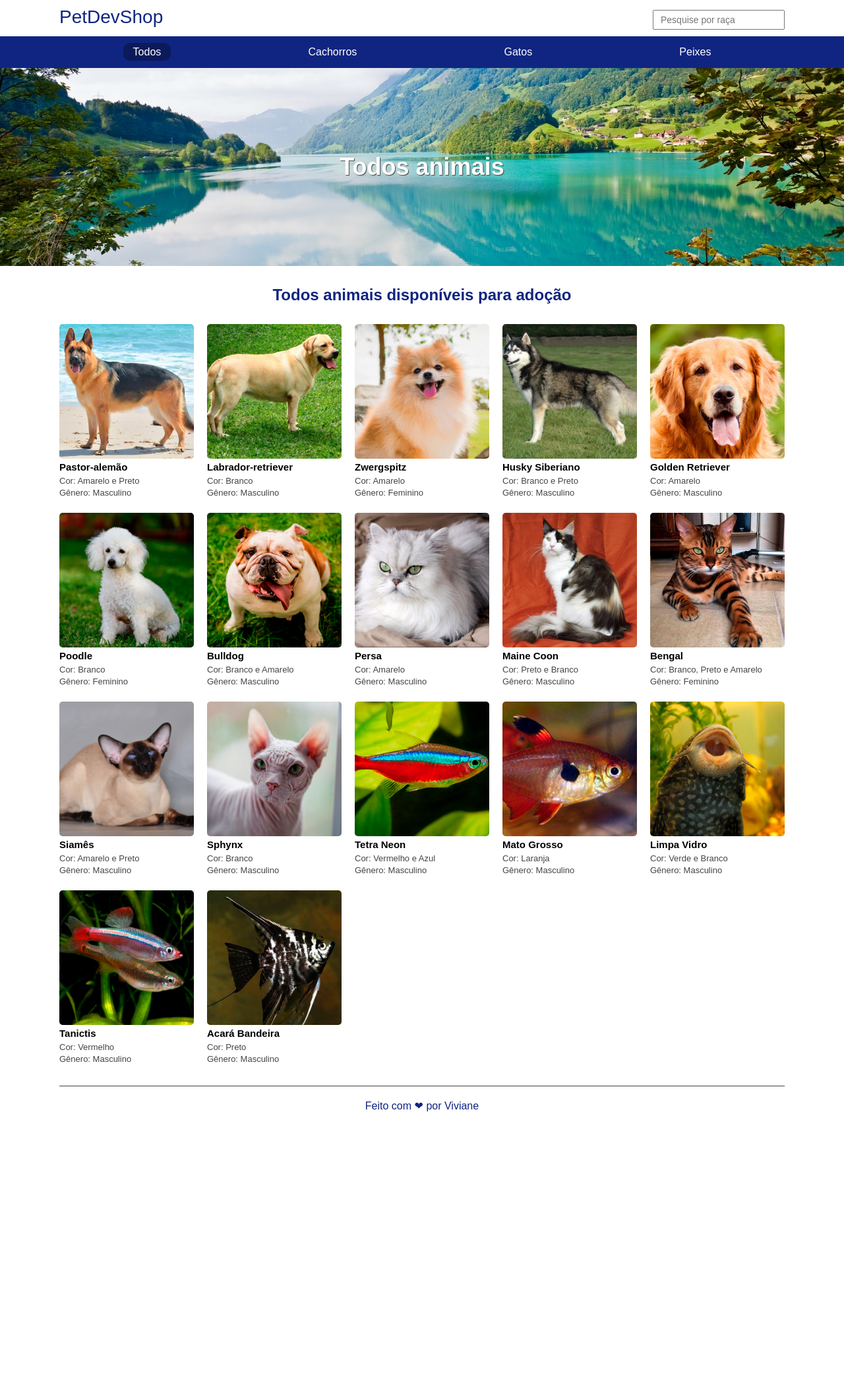
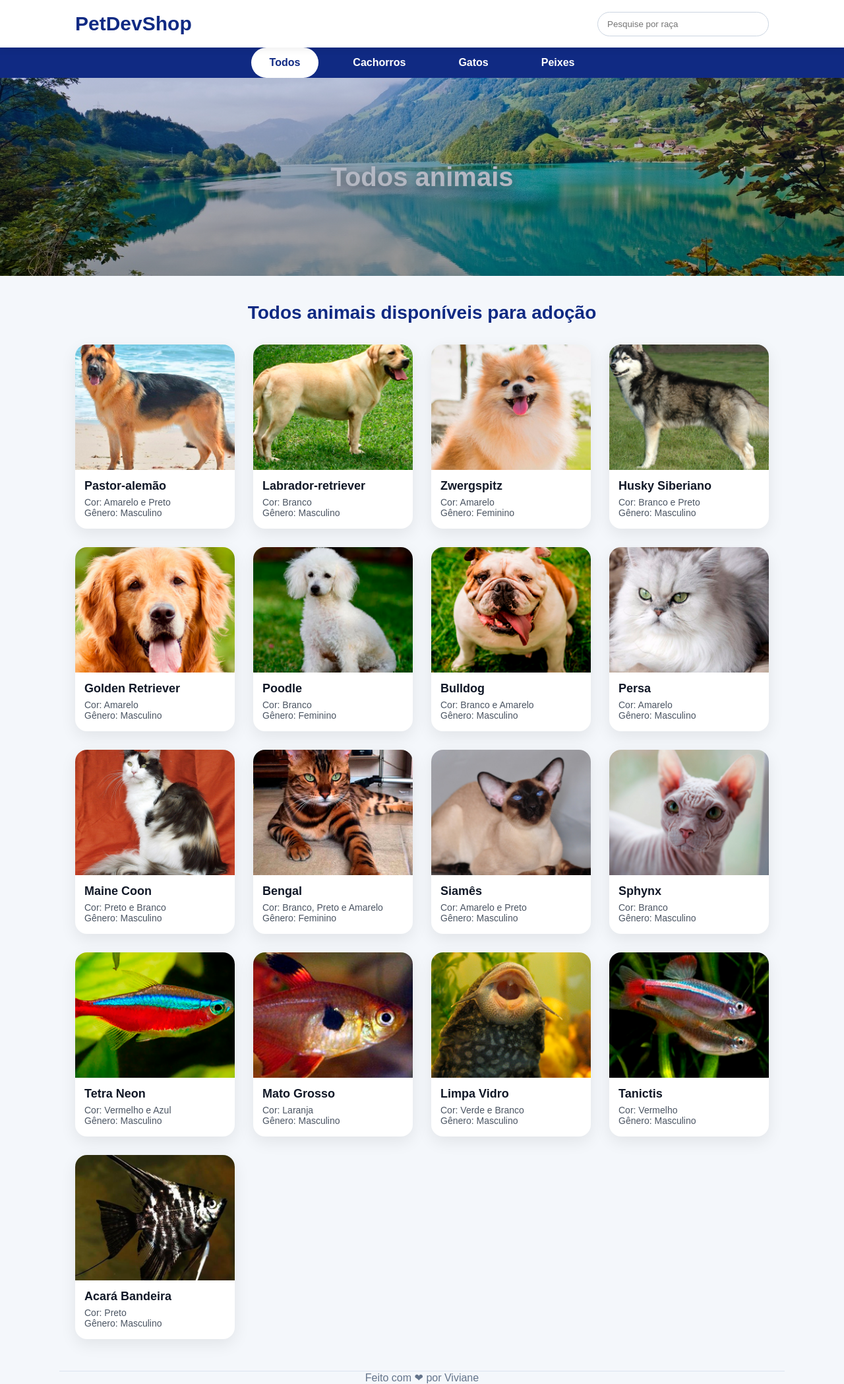
Before and after one commit to vivianeaguiarc/projeto_canil, a Node server app: page / in a window 1280 px wide. Shown: the whole page at 66% size. Before the commit the page ends 1684 px from the top, so only its background shows below. Run offline with Node 20, Linux system fonts and the light colour scheme.

Commit message:
feat: atualizando estilos

```diff
--- a/public/css/style.css
+++ b/public/css/style.css
@@ -1,162 +1,206 @@
-:root {
-    --pagebg: #FFF;
-    --main: #102581;
-    --bglink: rgba(0, 0, 0, 0.3);
-    --darkbg: #FFF;
-    --lightbg: #000;
-    --lighter: #444;
+* {
+  box-sizing: border-box;
 }
 
-* {
-    margin: 0;
-    padding: 0;
+body {
+  margin: 0;
+  font-family: Arial, Helvetica, sans-serif;
+  background: #f4f7fb;
+  color: #1f2937;
 }
-body {
-    font-family: Arial, Helvetica, sans-serif;
-    background-color: var(--pagebg);
+
+.container {
+  max-width: 1100px;
+  margin: 0 auto;
+  padding: 0 24px;
 }
-.container {
-    max-width: 1100px;
-    padding: 0 20px;
-    margin: auto;
+
+header {
+  background: #ffffff;
+  box-shadow: 0 2px 12px rgba(0, 0, 0, 0.08);
+  position: sticky;
+  top: 0;
+  z-index: 10;
 }
-header {
-    font-size: 28px;
-    padding: 10px 0;
+
+header .container {
+  height: 72px;
+  display: flex;
+  align-items: center;
+  justify-content: space-between;
 }
-header .container {
-    display: flex;
-    justify-content: space-between;
+
+header a {
+  font-size: 30px;
+  font-weight: 700;
+  color: #102a83;
+  text-decoration: none;
 }
-header a {
-    text-decoration: none;
-    color: var(--main);
+
+header input {
+  width: 260px;
+  padding: 10px 14px;
+  border: 1px solid #cbd5e1;
+  border-radius: 999px;
+  outline: none;
 }
-header input {
-    padding: 5px 10px;
-    font-size: 14px;
-    width: 100%;
-    max-width: 200px;
+
+header input:focus {
+  border-color: #102a83;
 }
+
 nav {
-    background: var(--main);
-    color: var(--darkbg);
-    padding: 15px 0;
+  background: #102a83;
 }
-ul {
-    list-style: none;
-    max-width: 1100px;
-    margin: auto;
-    display: flex;
-    justify-content: space-around;
+
+nav ul {
+  max-width: 1100px;
+  margin: 0 auto;
+  padding: 0 24px;
+  list-style: none;
+  display: flex;
+  justify-content: center;
+  gap: 24px;
 }
-ul li a {
-    color: var(--darkbg);
-    text-decoration: none;
-    padding: 5px 15px;
-    border-radius: 10px;
+
+nav li a {
+  display: block;
+  padding: 14px 28px;
+  color: #ffffff;
+  text-decoration: none;
+  font-weight: 600;
+  border-radius: 999px;
 }
-ul li.active a,
-ul li:hover a {
-    background: var(--bglink);
+
+nav li.active a,
+nav li a:hover {
+  background: #ffffff;
+  color: #102a83;
 }
 
 .banner {
-    height: 300px;
-    background: var(--lighter);
-    background-size: cover;
-    background-position: center;
-    display: flex;
-    justify-content: center;
-    align-items: center;
-    color: var(--darkbg);
-    font-size: 36px;
-    font-weight: bold;
-    text-shadow: 1px 1px 1px var(--lighter);
-    margin-bottom: 30px;
+  height: 300px;
+  background-size: cover;
+  background-position: center;
+  display: flex;
+  align-items: center;
+  justify-content: center;
+  position: relative;
+  color: #ffffff;
+  font-size: 40px;
+  font-weight: 800;
+  text-shadow: 0 4px 16px rgba(0, 0, 0, 0.55);
+}
+
+.banner::before {
+  content: "";
+  position: absolute;
+  inset: 0;
+  background: linear-gradient(
+    to bottom,
+    rgba(16, 42, 131, 0.25),
+    rgba(0, 0, 0, 0.35)
+  );
+}
+
+.banner {
+  isolation: isolate;
+}
+
+.banner {
+  z-index: 1;
 }
 
 h2 {
-    color: var(--main);
-    font-size: 24px;
-    font-weight: bold;
-    text-align: center;
+  text-align: center;
+  margin: 40px 0 32px;
+  font-size: 28px;
+  color: #102a83;
 }
 
-.no-list {
-    margin-bottom: 50px;
+.list {
+  display: grid;
+  grid-template-columns: repeat(auto-fit, minmax(190px, 1fr));
+  gap: 28px;
+  padding-bottom: 48px;
 }
-.list {
-    display: grid;
-    grid-template-columns: repeat(5, 1fr);
-    gap: 20px;
-    margin: 30px auto;
+
+.item {
+  background: #ffffff;
+  border-radius: 18px;
+  overflow: hidden;
+  box-shadow: 0 8px 24px rgba(0, 0, 0, 0.08);
+  transition: transform 0.2s ease, box-shadow 0.2s ease;
 }
-.item {
-    color: var(--lightbg);
+
+.item:hover {
+  transform: translateY(-6px);
+  box-shadow: 0 14px 32px rgba(0, 0, 0, 0.14);
 }
+
 .item--image {
-    width: 100%;
-    height: auto;
-    border-radius: 5px;
+  width: 100%;
+  height: 190px;
+  object-fit: cover;
+  display: block;
 }
+
 .item--name {
-    font-size: 15px;
-    font-weight: bold;
-    margin-bottom: 5px;
+  padding: 14px 14px 6px;
+  font-size: 18px;
+  font-weight: 700;
+  color: #111827;
 }
-.item--type,
+
 .item--color,
 .item--genre {
-    font-size: 13px;
-    color: var(--lighter);
-    margin-bottom: 3px;
+  padding: 0 14px;
+  font-size: 14px;
+  color: #4b5563;
+}
+
+.item--genre {
+  padding-bottom: 16px;
 }
 
 footer {
-    border-top: 1px solid var(--lighter);
-    padding: 20px 0 !important;
-    text-align: center;
-    font-size: 16px;
-    color: var(--main);
+  margin-top: 24px;
+  padding: 28px 0;
+  text-align: center;
+  color: #64748b;
+  border-top: 1px solid #dbe3ef;
 }
 
-@media (max-width: 900px) {
-    .list {
-        grid-template-columns: repeat(4, 1fr);
-    }
+@media (max-width: 700px) {
+  header .container {
+    height: auto;
+    padding-top: 16px;
+    padding-bottom: 16px;
+    flex-direction: column;
+    gap: 14px;
+  }
+
+  header input {
+    width: 100%;
+  }
+
+  nav ul {
+    flex-wrap: wrap;
+    gap: 8px;
+    padding: 12px;
+  }
+
+  nav li a {
+    padding: 10px 18px;
+  }
+
+  .banner {
+    height: 220px;
+    font-size: 30px;
+    text-align: center;
+  }
+
+  h2 {
+    font-size: 24px;
+  }
 }
-
-@media (max-width: 768px) {
-    .list {
-        grid-template-columns: repeat(3, 1fr);
-    }
-}
-
-@media (max-width: 500px) {
-    .banner {
-        height: 200px;
-        font-size: 29px;
-    }
-    h2 {
-        font-size: 18px;
-    }
-    .list {
-        grid-template-columns: repeat(2, 1fr);
-    }
-}
-
-@media (max-width: 400px) {
-    header .container {
-        flex-direction: column;
-    }
-    header input {
-        max-width: 100%;
-    }
-    ul li a {
-        padding: 5px 10px;
-    }
-    .list {
-        grid-template-columns: 1fr;
-    }
-}
```
